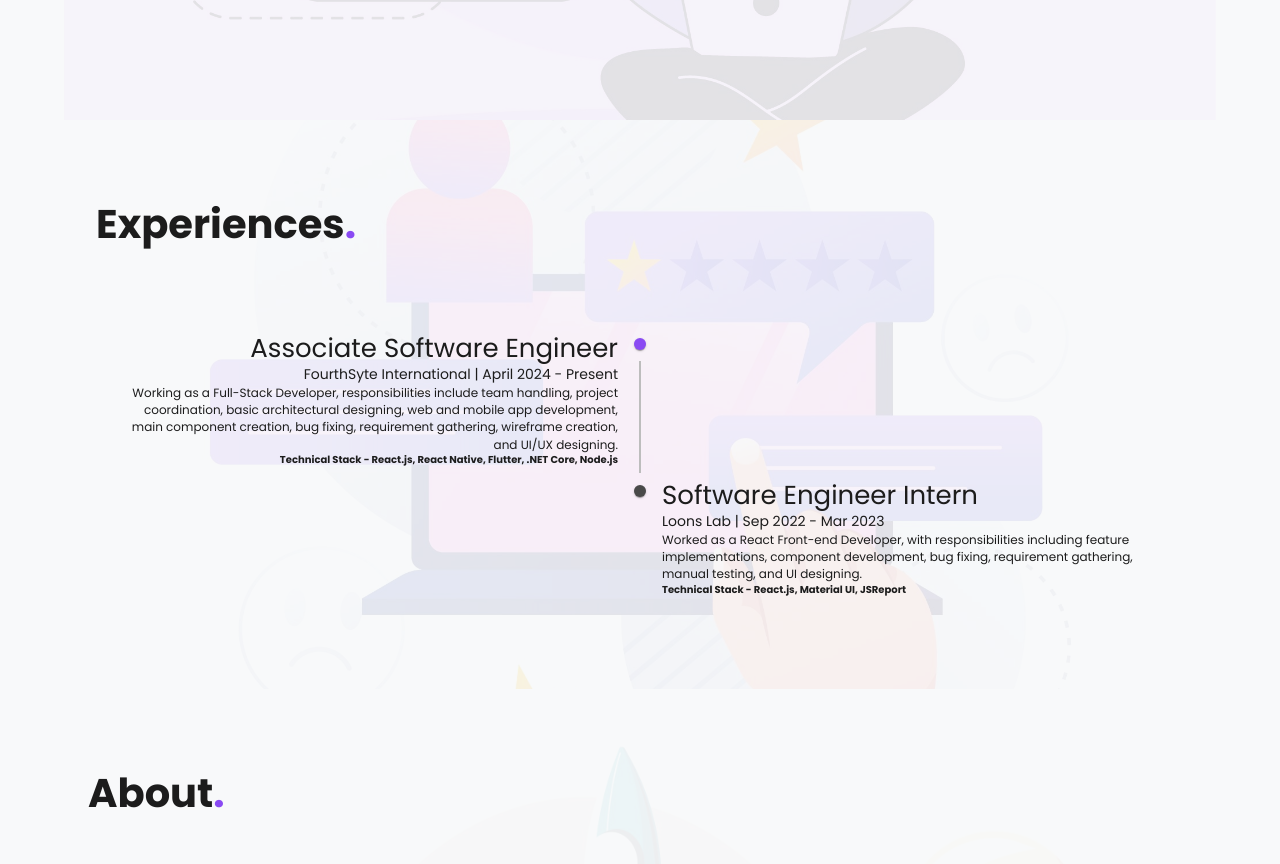
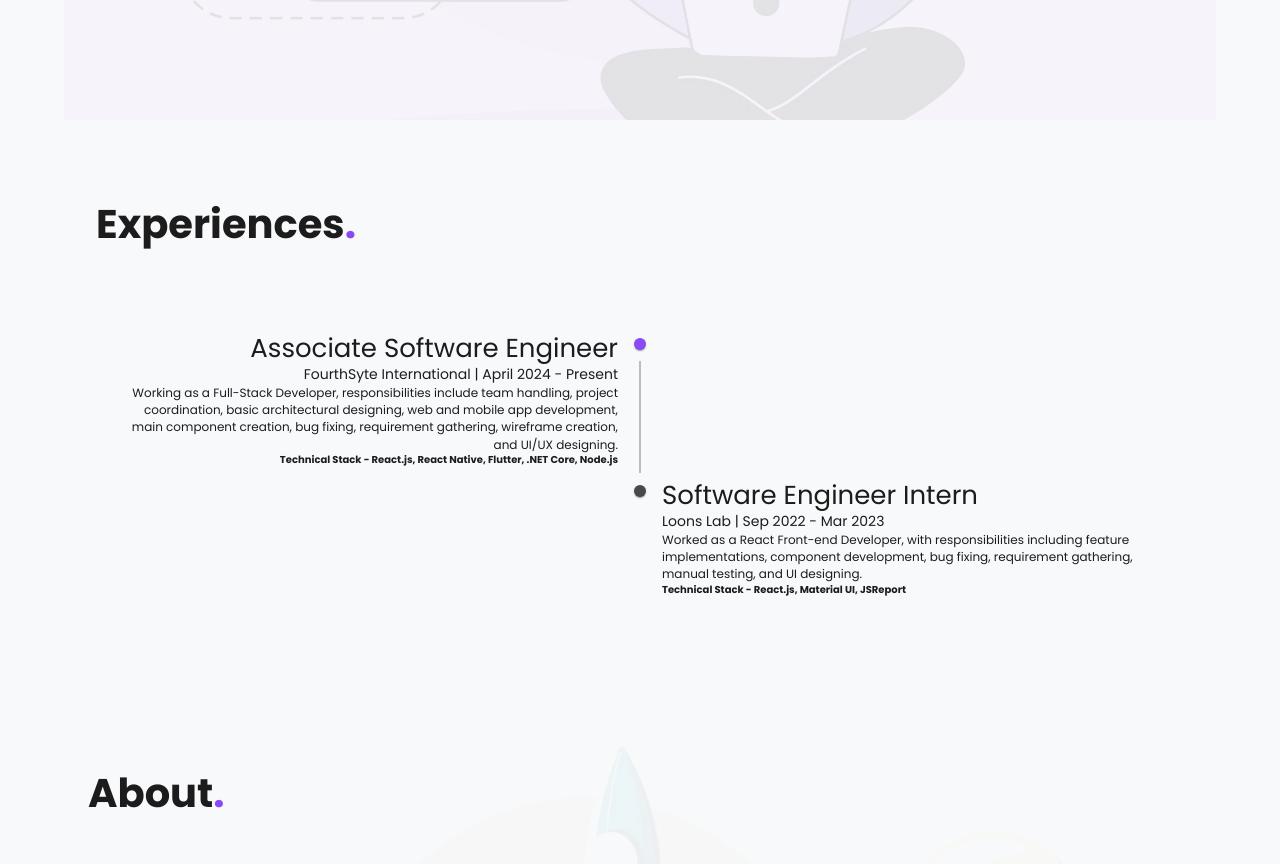
Before and after one commit to pramodyasamarakoon/Portfolio, a React (Create React App) app: page / in a window 1280 px wide. Shown: the part 680-1544 px from the top of the page. Built offline with nearby package versions, Linux system fonts and the light colour scheme.

Commit message:
Update background image URLs in sections to use PUBLIC_URL

```diff
--- a/src/sections/About.tsx
+++ b/src/sections/About.tsx
@@ -10,7 +10,7 @@ export const About: React.FC = () => {
       {/* Background image */}
       <Box
         sx={{
-          backgroundImage: 'url("/assets/about_back.jpg")',
+          backgroundImage: `url("${process.env.PUBLIC_URL}/assets/about_back.jpg")`,
           backgroundSize: "cover",
           backgroundPosition: "center",
           opacity: 0.05,
--- a/src/sections/Experiences.tsx
+++ b/src/sections/Experiences.tsx
@@ -13,27 +13,26 @@ import { Experience, experienceData } from "../data/experienceData";
 
 // Experience Section Component
 export const Experiences: React.FC = () => {
-
   return (
     <Box
       sx={{
-        position: "relative", // To allow content to be overlaid on top of the background image
+        position: "relative",
       }}
       id="experiences"
     >
       {/* Background Image Box */}
       <Box
         sx={{
-          backgroundImage: "url('/assets/experiences_back.jpg')",
+          backgroundImage: `(${process.env.PUBLIC_URL}/assets/experiences_back.jpg')`,
           backgroundSize: "cover",
           backgroundPosition: "center",
           opacity: 0.1,
-          position: "absolute", // Position the image box at the back
+          position: "absolute",
           top: 0,
           left: 0,
           right: 0,
           bottom: 0,
-          zIndex: -1, // Ensure the background image is behind the content
+          zIndex: -1,
         }}
       />
 
--- a/src/sections/Projects.tsx
+++ b/src/sections/Projects.tsx
@@ -13,7 +13,7 @@ export const Projects: React.FC = () => {
         {/* Background image */}
         <Box
           sx={{
-            backgroundImage: 'url("/assets/projects_back.jpg")',
+            backgroundImage: `url("${process.env.PUBLIC_URL}/assets/projects_back.jpg")`,
             backgroundSize: "cover",
             backgroundPosition: "center",
             opacity: 0.1,
--- a/src/sections/Skills.tsx
+++ b/src/sections/Skills.tsx
@@ -9,7 +9,7 @@ export const Skills: React.FC = () => {
       {/* Background Image */}
       <Box
         sx={{
-          backgroundImage: 'url("/assets/skills_back.jpg")',
+          backgroundImage: `url("${process.env.PUBLIC_URL}/assets/skills_back.jpg")`,
           backgroundSize: "cover",
           backgroundPosition: "center",
           opacity: 0.1,
```
